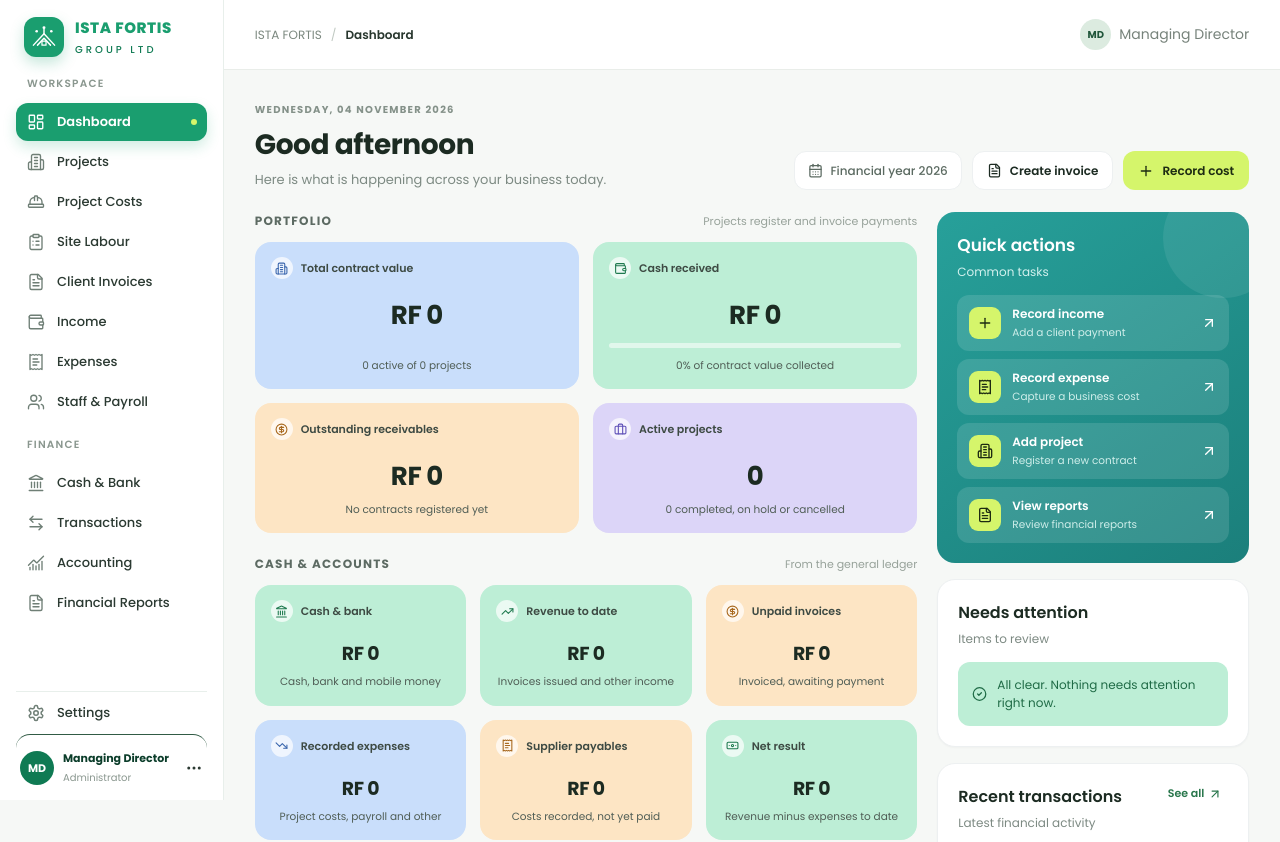
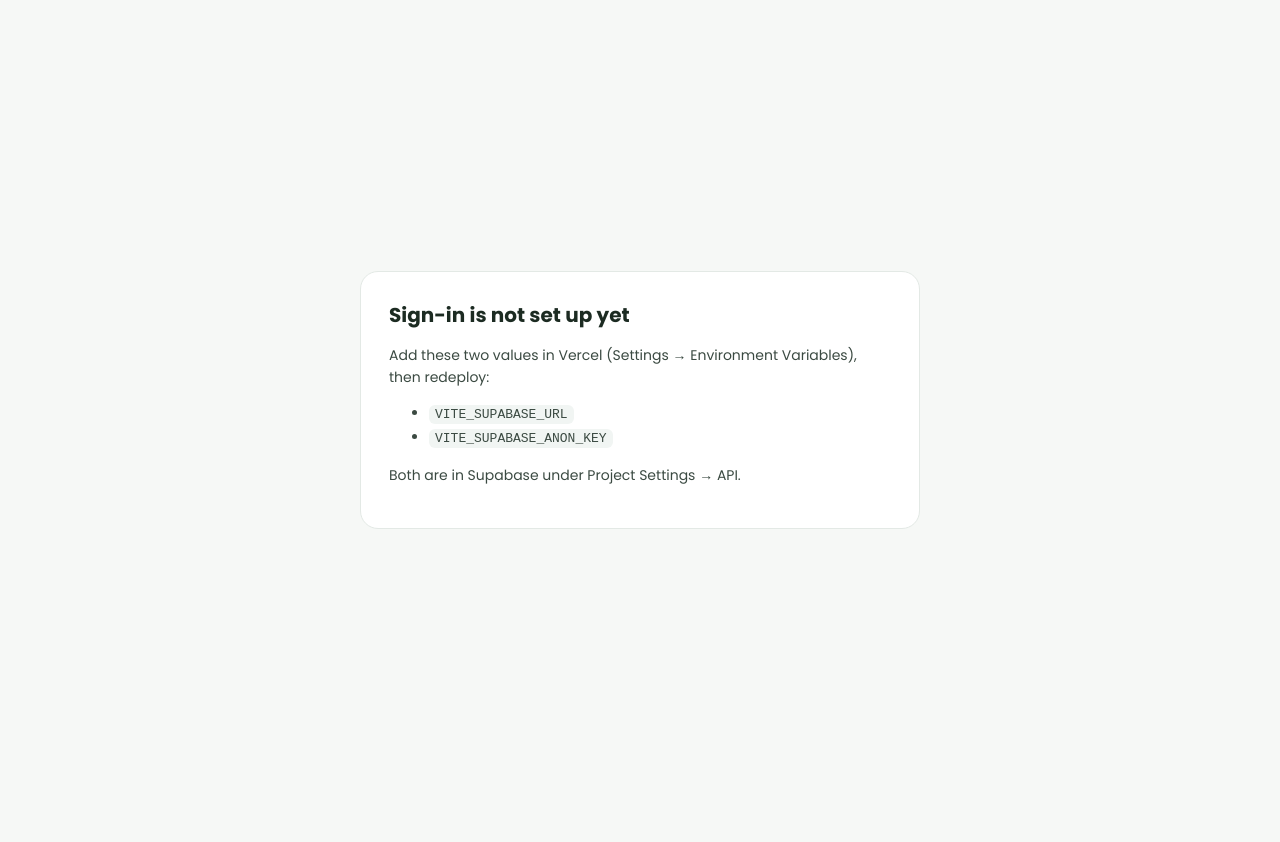
Before and after one commit to nzephrem-alt/FMS, a React (Vite) app: page / in a window 1280 px wide. Shown: the top 842 px of the page. After the commit the page ends 800 px from the top, so only its background shows below. Built offline with nearby package versions, Linux system fonts and the light colour scheme; no server answers.

Commit message:
Update App.tsx

```diff
--- a/src/App.tsx
+++ b/src/App.tsx
@@ -1,5 +1,9 @@
-import { useState } from "react";
-import { Menu } from "lucide-react";
+import { useEffect, useState } from "react";
+import { Menu, LogOut } from "lucide-react";
+import type { Session } from "@supabase/supabase-js";
+
+import { supabase, supabaseConfigured } from "./lib/supabase";
+import AuthPage from "./pages/AuthPage";
 
 import Sidebar from "./components/Sidebar";
 import Dashboard from "./pages/Dashboard";
@@ -29,7 +33,73 @@ type Page =
   | "Financial Reports"
   | "Settings";
 
+/** Styles for the sign-in gate and the sign-out button. */
+const APP_AUTH_CSS = `
+.auth-gate{min-height:100vh;display:grid;place-items:center;padding:24px;background:#f6f8f6;font-family:'Poppins',sans-serif;color:#1c2b22}
+.auth-gate-card{max-width:560px;background:#fff;border:1px solid #e3e9e5;border-radius:18px;padding:28px}
+.auth-gate-card h1{font-size:20px;margin:0 0 10px}
+.auth-gate-card p,.auth-gate-card li{font-size:14px;line-height:1.6;color:#3b4a42}
+.auth-gate-card code{background:#f1f5f3;padding:2px 6px;border-radius:6px;font-size:13px}
+.auth-spinner{width:34px;height:34px;border-radius:50%;border:3px solid #d3eee2;border-top-color:#1a9e6f;animation:auth-spin .8s linear infinite}
+@keyframes auth-spin{to{transform:rotate(360deg)}}
+@media(prefers-reduced-motion:reduce){.auth-spinner{animation-duration:2.4s}}
+.topbar-right .top-user span{max-width:220px;overflow:hidden;text-overflow:ellipsis;white-space:nowrap}
+.signout-button{display:inline-flex;align-items:center;gap:6px;height:36px;padding:0 12px;border:1px solid #e3e9e5;border-radius:10px;background:#fff;color:#3b4a42;font:inherit;font-size:13px;font-weight:600;cursor:pointer}
+.signout-button:hover{background:#f1f5f3;color:#1c2b22}
+@media(max-width:760px){.signout-button span{display:none}.signout-button{width:36px;padding:0;justify-content:center}}
+`;
+
+/** Shows the sign-in page until there is a session, then the app. */
 function App() {
+  const [session, setSession] = useState<Session | null>(null);
+  const [checking, setChecking] = useState(true);
+  const [recovering, setRecovering] = useState(false);
+
+  useEffect(() => {
+    if (!supabase) { setChecking(false); return; }
+    supabase.auth.getSession().then(({ data }) => { setSession(data.session); setChecking(false); });
+    const { data: listener } = supabase.auth.onAuthStateChange((event, next) => {
+      setSession(next);
+      if (event === "PASSWORD_RECOVERY") setRecovering(true); // opened from a reset-password email
+      if (event === "SIGNED_OUT") setRecovering(false);
+    });
+    return () => listener.subscription.unsubscribe();
+  }, []);
+
+  if (!supabaseConfigured) {
+    return (
+      <div className="auth-gate">
+        <style>{APP_AUTH_CSS}</style>
+        <div className="auth-gate-card">
+          <h1>Sign-in is not set up yet</h1>
+          <p>Add these two values in Vercel (Settings → Environment Variables), then redeploy:</p>
+          <ul>
+            <li><code>VITE_SUPABASE_URL</code></li>
+            <li><code>VITE_SUPABASE_ANON_KEY</code></li>
+          </ul>
+          <p>Both are in Supabase under Project Settings → API.</p>
+        </div>
+      </div>
+    );
+  }
+
+  if (checking) {
+    return <div className="auth-gate" aria-busy="true" aria-label="Loading"><style>{APP_AUTH_CSS}</style><div className="auth-spinner" /></div>;
+  }
+
+  if (!session || recovering) {
+    return <AuthPage initialMode={recovering ? "reset" : "signin"} onPasswordUpdated={() => setRecovering(false)} />;
+  }
+
+  return (
+    <>
+      <style>{APP_AUTH_CSS}</style>
+      <Workspace email={session.user.email ?? ""} onSignOut={() => { void supabase?.auth.signOut(); }} />
+    </>
+  );
+}
+
+function Workspace({ email, onSignOut }: { email: string; onSignOut: () => void }) {
   const [activePage, setActivePage] = useState<Page>("Dashboard");
   const [mobileOpen, setMobileOpen] = useState(false);
 
@@ -116,10 +186,14 @@ case "Transactions":
           </div>
 
           <div className="topbar-right">
-            <div className="top-user">
-              <div className="avatar small">MD</div>
-              <span>Managing Director</span>
+            <div className="top-user" title={email}>
+              <div className="avatar small">{(email.slice(0, 2) || "MD").toUpperCase()}</div>
+              <span>{email || "Signed in"}</span>
             </div>
+            <button type="button" className="signout-button" onClick={onSignOut} title="Sign out">
+              <LogOut size={16} />
+              <span>Sign out</span>
+            </button>
           </div>
         </header>
 
```
